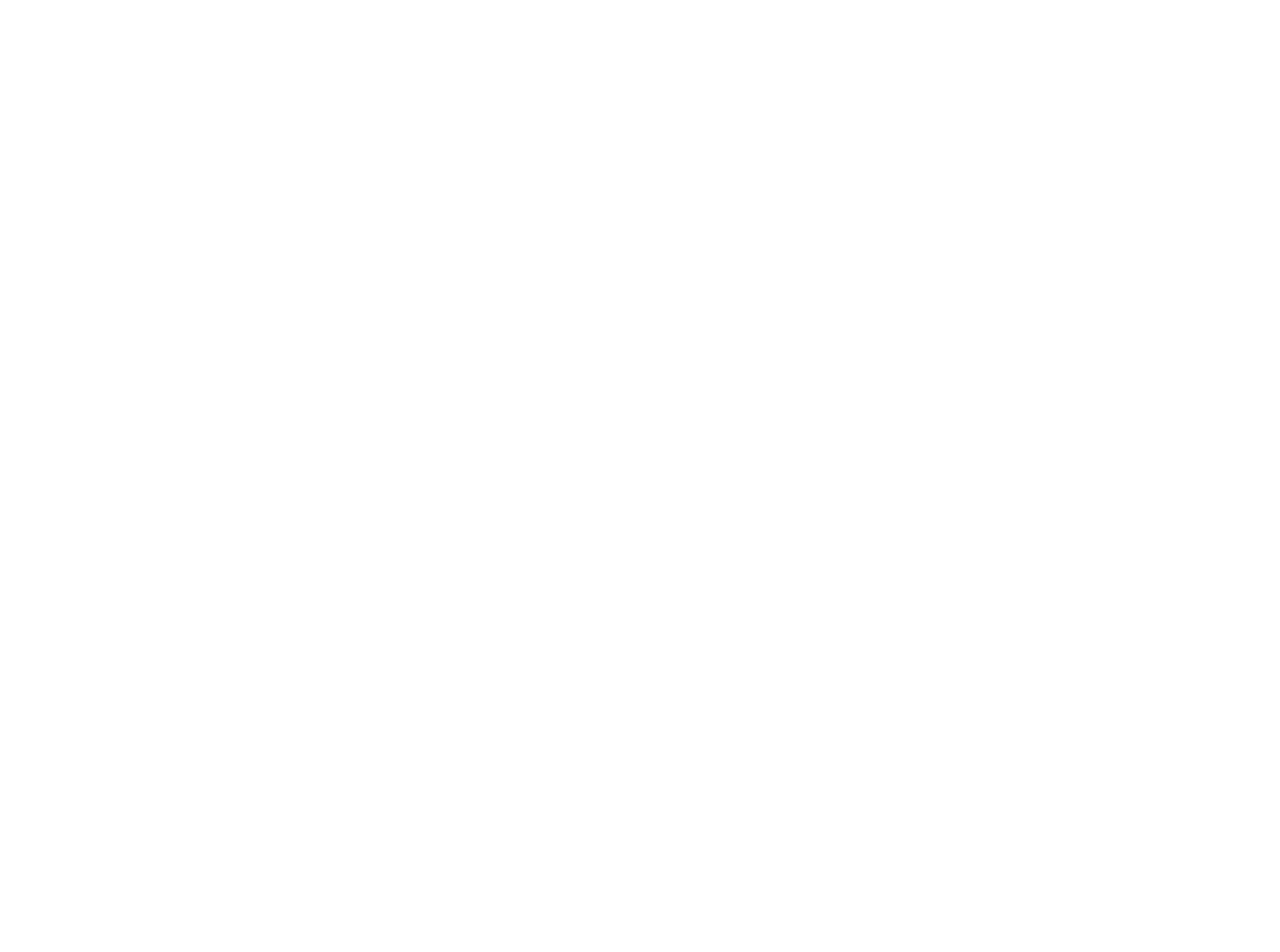
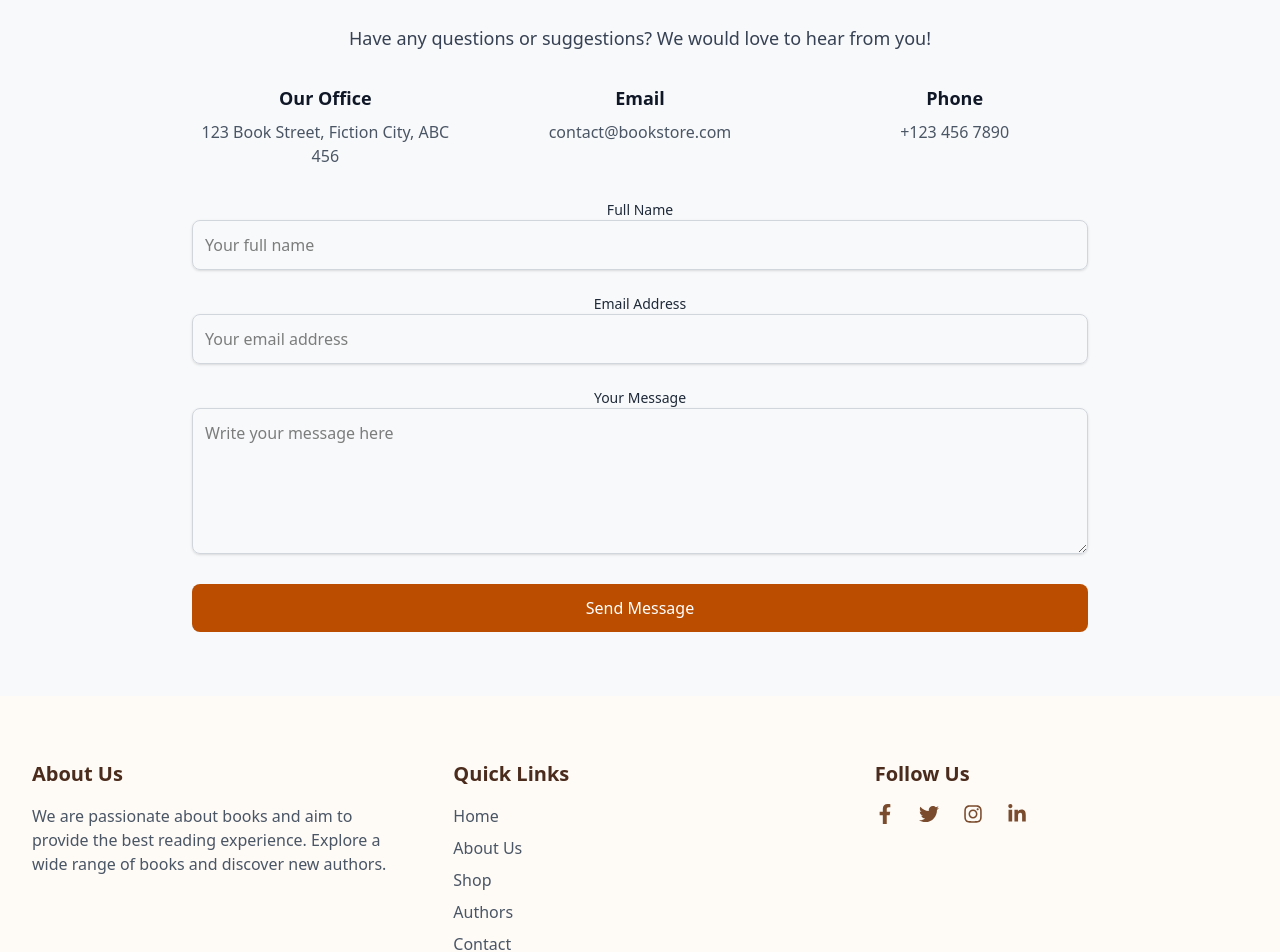
Before and after one commit to phuyen27/Book-selling-website-, a React (Vite) app: page / in a window 1280 px wide. Shown: the part 2420-3372 px from the top of the page. Before the commit the page ends 2316 px from the top, so only its background shows below. Built offline with nearby package versions, Linux system fonts and the light colour scheme; no server answers; the database is empty.

Commit message:
push contact and footer

```diff
--- a/src/App.jsx
+++ b/src/App.jsx
@@ -6,7 +6,8 @@
 import About from './components/about'
 import BookOpenCard from './components/BookOpenCard'
 import Authors from './components/authors'
-
+import Contact from './components/contact'
+import Footer from './components/footer'
 function App() {
   return (
     <main className='relative min-h-screen overflow-x-hidden'>
@@ -17,7 +18,8 @@
         <About/>
         <Authors/>
         <Shop/>
-
+        <Contact/>
+        <Footer/>
       </div>
     </main>
   )
--- /dev/null
+++ b/src/components/contact.jsx
@@ -0,0 +1,108 @@
+import React, { useState } from "react";
+
+const Contact = () => {
+  const [formData, setFormData] = useState({
+    name: "",
+    email: "",
+    message: "",
+  });
+
+  const handleChange = (e) => {
+    const { name, value } = e.target;
+    setFormData({
+      ...formData,
+      [name]: value,
+    });
+  };
+
+  const handleSubmit = (e) => {
+    e.preventDefault();
+    alert("Your message has been sent!");
+    // Logic to send the message to a backend can go here
+  };
+
+  return (
+    <section id="contact" className="bg-[#f8f9fa] py-16 px-4 sm:px-6 lg:px-8">
+      <div className="max-w-4xl mx-auto text-center">
+        <h1 className="text-4xl font-semibold text-gray-900 mb-6">Contact Us</h1>
+        <p className="text-gray-700 mb-8 text-lg">
+          Have any questions or suggestions? We would love to hear from you!
+        </p>
+
+        <div className="grid md:grid-cols-3 gap-12 mb-8">
+          <div>
+            <h3 className="font-semibold text-lg text-gray-900 mb-2">Our Office</h3>
+            <p className="text-gray-600">123 Book Street, Fiction City, ABC 456</p>
+          </div>
+          <div>
+            <h3 className="font-semibold text-lg text-gray-900 mb-2">Email</h3>
+            <p className="text-gray-600">contact@bookstore.com</p>
+          </div>
+          <div>
+            <h3 className="font-semibold text-lg text-gray-900 mb-2">Phone</h3>
+            <p className="text-gray-600">+123 456 7890</p>
+          </div>
+        </div>
+
+        <form onSubmit={handleSubmit} className="space-y-6">
+          <div>
+            <label htmlFor="name" className="block text-sm font-medium text-gray-800">
+              Full Name
+            </label>
+            <input
+              type="text"
+              id="name"
+              name="name"
+              value={formData.name}
+              onChange={handleChange}
+              required
+              className="w-full p-3 border border-gray-300 rounded-lg shadow-sm focus:outline-none focus:ring-2 focus:ring-amber-500"
+              placeholder="Your full name"
+            />
+          </div>
+
+          <div>
+            <label htmlFor="email" className="block text-sm font-medium text-gray-800">
+              Email Address
+            </label>
+            <input
+              type="email"
+              id="email"
+              name="email"
+              value={formData.email}
+              onChange={handleChange}
+              required
+              className="w-full p-3 border border-gray-300 rounded-lg shadow-sm focus:outline-none focus:ring-2 focus:ring-amber-500"
+              placeholder="Your email address"
+            />
+          </div>
+
+          <div>
+            <label htmlFor="message" className="block text-sm font-medium text-gray-800">
+              Your Message
+            </label>
+            <textarea
+              id="message"
+              name="message"
+              value={formData.message}
+              onChange={handleChange}
+              required
+              className="w-full p-3 border border-gray-300 rounded-lg shadow-sm focus:outline-none focus:ring-2 focus:ring-amber-500"
+              placeholder="Write your message here"
+              rows="5"
+            ></textarea>
+          </div>
+
+          <button
+            type="submit"
+            className="w-full bg-amber-700 text-white py-3 rounded-lg hover:bg-amber-800 focus:outline-none focus:ring-2 focus:ring-amber-500 transition-all"
+          >
+            Send Message
+          </button>
+        </form>
+      </div>
+    </section>
+  );
+};
+
+export default Contact;
--- /dev/null
+++ b/src/components/footer.jsx
@@ -0,0 +1,60 @@
+import React from "react";
+import { FaFacebookF, FaTwitter, FaInstagram, FaLinkedinIn } from "react-icons/fa";
+
+const Footer = () => {
+  return (
+    <footer className="bg-[#fefaf6] py-16 px-4 sm:px-6 lg:px-8">
+      <div className="max-w-7xl mx-auto text-center md:text-left">
+        <div className="grid grid-cols-1 md:grid-cols-3 gap-12">
+          {/* Company Info */}
+          <div>
+            <h3 className="text-xl font-semibold text-[#4a2b1c] mb-4">About Us</h3>
+            <p className="text-gray-600">
+              We are passionate about books and aim to provide the best reading experience. Explore a wide range of books and discover new authors.
+            </p>
+          </div>
+
+          {/* Quick Links */}
+          <div>
+            <h3 className="text-xl font-semibold text-[#4a2b1c] mb-4">Quick Links</h3>
+            <ul className="text-gray-600 space-y-2">
+              <li><a href="#home" className="hover:text-orange-700">Home</a></li>
+              <li><a href="#about" className="hover:text-orange-700">About Us</a></li>
+              <li><a href="#shop" className="hover:text-orange-700">Shop</a></li>
+              <li><a href="#author" className="hover:text-orange-700">Authors</a></li>
+              <li><a href="#contact" className="hover:text-orange-700">Contact</a></li>
+            </ul>
+          </div>
+
+          {/* Social Media */}
+          <div>
+            <h3 className="text-xl font-semibold text-[#4a2b1c] mb-4">Follow Us</h3>
+            <div className="flex justify-center md:justify-start gap-6 text-[#7a4b2d]">
+              <a href="https://www.facebook.com" target="_blank" rel="noopener noreferrer">
+                <FaFacebookF className="text-xl hover:text-orange-700 transition-all" />
+              </a>
+              <a href="https://www.twitter.com" target="_blank" rel="noopener noreferrer">
+                <FaTwitter className="text-xl hover:text-orange-700 transition-all" />
+              </a>
+              <a href="https://www.instagram.com" target="_blank" rel="noopener noreferrer">
+                <FaInstagram className="text-xl hover:text-orange-700 transition-all" />
+              </a>
+              <a href="https://www.linkedin.com" target="_blank" rel="noopener noreferrer">
+                <FaLinkedinIn className="text-xl hover:text-orange-700 transition-all" />
+              </a>
+            </div>
+          </div>
+        </div>
+
+        {/* Footer Bottom */}
+        <div className="mt-12 border-t border-gray-300 pt-8">
+          <p className="text-gray-600 text-sm">
+            &copy; {new Date().getFullYear()} BookStore. All Rights Reserved.
+          </p>
+        </div>
+      </div>
+    </footer>
+  );
+};
+
+export default Footer;
--- a/src/components/navbar.jsx
+++ b/src/components/navbar.jsx
@@ -23,6 +23,9 @@
       top: element.offsetTop, // Đến vị trí phần tử
       behavior: 'smooth' // Cuộn mượt mà
     });
+
+    // Cập nhật URL mà không reload trang
+    window.history.pushState(null, "", href);
   }
 
   return (
```
